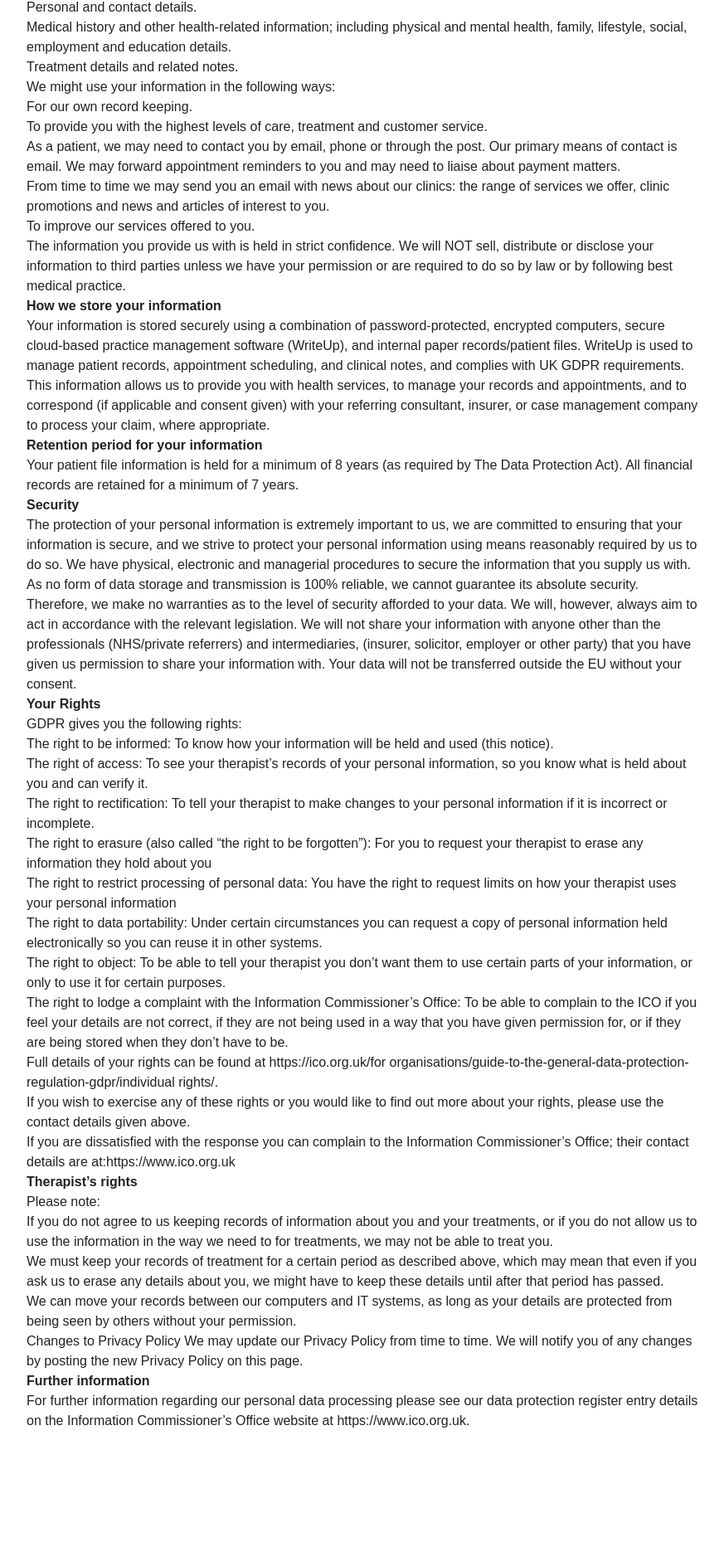
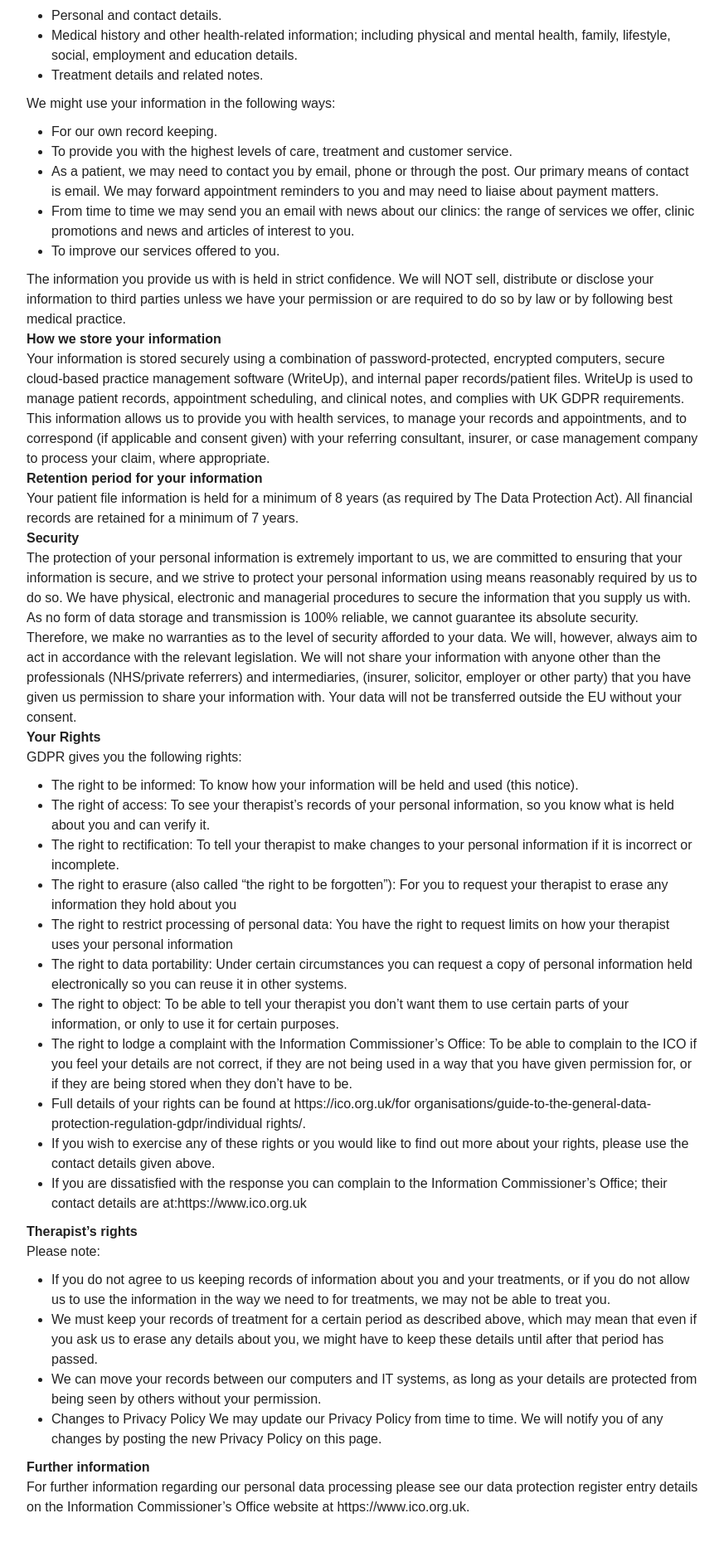
Before and after one commit to Martin2251/phrehab, a Next.js app: page /privacy in a window 1280 px wide. Shown: the part 723-2600 px from the top of the page at 83% size, without its empty margins (203-1076 px from the left). Before the commit the page ends 2488 px from the top, so only its background shows below. Built offline with nearby package versions, Linux system fonts and the light colour scheme.

Commit message:
booking link

```diff
--- a/app/page.tsx
+++ b/app/page.tsx
@@ -15,6 +15,7 @@
 import ContactCard from '@/components/ContactUs'
 import ContactSection from '@/components/ContactUs'
 import Footer from '@/components/Footer'
+import Booking from '@/components/Booking'
 
 const Home: NextPage = () => {
   const currentYear = new Date().getFullYear()
@@ -39,17 +40,12 @@
         <Hero  />
           <About  />
 
-{/*
+
           <div id="booking">
-             <CalendlyWidget
-            url="https://calendly.com/phsportsrehab/1-hour-appointment"
-            height={630}
-
-          />
-          </div> */}
+       <Booking  />
+          </div>
 
         <FindUs  />
-        <ContactSection  />
         {/* <ContactForm  /> */}
 
 
--- a/app/privacy/page.tsx
+++ b/app/privacy/page.tsx
@@ -1,9 +1,11 @@
+import ButtonFooter from '@/components/ButtonFooter';
+import Link from 'next/link';
 import React from 'react';
 
 const PrivacyPolicy = () => {
   const sectionStyle = { marginBottom: '30px' };
   const headerStyle = { borderBottom: '2px solid #333', marginBottom: '20px', paddingBottom: '10px' };
-  const listStyle = { lineHeight: '1.8' };
+
 
   return (
     <div style={{ maxWidth: '850px', margin: '0 auto', padding: '40px 20px', fontFamily: 'Arial, sans-serif', color: '#222' }}>
@@ -26,13 +28,23 @@
 </p>
 <p><strong>What information we hold and what we do with it </strong></p>
 <p>The information we hold includes your: </p>
-  <ul>
+ <ul style={{
+  listStyleType: 'disc',
+  paddingLeft: '30px',
+  marginTop: '10px',
+  marginBottom: '10px'
+}}>
     <li>Personal and contact details.  </li>
     <li>Medical history and other health-related information; including physical and  mental health, family, lifestyle, social, employment and education details.  </li>
     <li>Treatment details and related notes.  </li>
   </ul>
   <p>We might use your information in the following ways:  </p>
-  <ul>
+  <ul style={{
+  listStyleType: 'disc',
+  paddingLeft: '30px',
+  marginTop: '10px',
+  marginBottom: '10px'
+}}>
     <li>For our own record keeping.  </li>
     <li>To provide you with the highest levels of care, treatment and customer  service.  </li>
     <li>As a patient, we may need to contact you by email, phone or through the post.  Our primary means of contact is email. We may forward appointment reminders  to you and may need to liaise about payment matters.  </li>
@@ -53,7 +65,12 @@
 </p>
 <p><strong>Your Rights  </strong></p>
 <p>GDPR gives you the following rights:  </p>
-<ul>
+<ul style={{
+  listStyleType: 'disc',
+  paddingLeft: '30px',
+  marginTop: '10px',
+  marginBottom: '10px'
+}}>
   <li>The right to be informed: To know how your information will be held and used  (this notice).  </li>
   <li>The right of access: To see your therapist’s records of your personal  information, so you know what is held about you and can verify it.  </li>
   <li>The right to rectification: To tell your therapist to make changes to your  personal information if it is incorrect or incomplete.  </li>
@@ -71,7 +88,12 @@
       <section>
       <p><strong>Therapist’s rights  </strong></p>
       <p>Please note: </p>
-      <ul>
+      <ul style={{
+  listStyleType: 'disc',
+  paddingLeft: '30px',
+  marginTop: '10px',
+  marginBottom: '10px'
+}}>
         <li> If you do not agree to us keeping records of information about you and your  treatments, or if you do not allow us to use the information in the way we need  to for treatments, we may not be able to treat you. </li>
         <li>We must keep your records of treatment for a certain period as described  above, which may mean that even if you ask us to erase any details about you,  we might have to keep these details until after that period has passed.  </li>
         <li>We can move your records between our computers and IT systems, as long as  your details are protected from being seen by others without your permission.  </li>
@@ -82,6 +104,7 @@
       <p><strong>Further information </strong></p>
       <p>For further information regarding our personal data processing please see our  data protection register entry details on the Information Commissioner’s Office  website at <a href="https://www.ico.org.uk" target="_blank" rel="noopener noreferrer">https://www.ico.org.uk</a>.</p>
       </section>
+<ButtonFooter />
 
 
     </div>
--- a/app/terms/page.tsx
+++ b/app/terms/page.tsx
@@ -1,4 +1,5 @@
 "use client";
+import ButtonFooter from '@/components/ButtonFooter';
 import Link from 'next/link';
 import React from 'react';
 
@@ -154,45 +155,7 @@
 </section>
 
 
-<footer style={{ marginTop: '50px', textAlign: 'center' }}>
-  <div style={{
-    display: 'flex',
-    flexDirection: 'column',
-    alignItems: 'center',
-    gap: '20px'
-  }}>
-    <Link href="/" style={{ textDecoration: 'none' }}>
-      <span
-        style={{
-          display: 'inline-block',
-          padding: '12px 40px',
-          fontSize: '1rem',
-          fontWeight: '600',
-          color: '#fff',
-          backgroundColor: '#222', // Deep charcoal for a professional look
-          borderRadius: '4px',
-          cursor: 'pointer',
-          transition: 'all 0.2s ease',
-          border: '1px solid #222',
-        }}
-        onMouseEnter={(e) => {
-          e.currentTarget.style.backgroundColor = '#fff';
-          e.currentTarget.style.color = '#222';
-        }}
-        onMouseLeave={(e) => {
-          e.currentTarget.style.backgroundColor = '#222';
-          e.currentTarget.style.color = '#fff';
-        }}
-      >
-        Return to Home
-      </span>
-    </Link>
-
-    <p style={{ fontSize: '0.8rem', color: '#999' }}>
-      © {new Date().getFullYear()} PH Sports Rehab
-    </p>
-  </div>
-</footer>
+<ButtonFooter />
 
     </div>
   );
--- /dev/null
+++ b/components/Booking/index.tsx
@@ -0,0 +1,45 @@
+"use client"
+const Booking = () =>{
+    return(
+    <div style={{
+  display: 'flex',
+  justifyContent: 'center',
+  marginTop: '40px',
+  marginBottom: '40px'
+}}>
+  <a
+    href="https://ph-sports-rehab.selectandbook.com"
+    target="_blank"
+    rel="noopener noreferrer"
+    style={{
+      display: 'inline-block',
+      padding: '16px 40px',
+      fontSize: '1.1rem',
+      fontWeight: '600',
+      color: '#fff',
+      backgroundColor: '#1a1a1a', // Professional dark theme
+      borderRadius: '6px',
+      textDecoration: 'none',
+      cursor: 'pointer',
+      transition: 'all 0.2s ease',
+      border: '2px solid #1a1a1a',
+      textAlign: 'center',
+      boxShadow: '0 4px 6px rgba(0,0,0,0.1)'
+    }}
+    onMouseEnter={(e) => {
+      e.currentTarget.style.backgroundColor = 'transparent';
+      e.currentTarget.style.color = '#1a1a1a';
+    }}
+    onMouseLeave={(e) => {
+      e.currentTarget.style.backgroundColor = '#1a1a1a';
+      e.currentTarget.style.color = '#fff';
+    }}
+  >
+    Book Appointment Online Here
+  </a>
+</div>
+    )
+
+}
+
+export default Booking
--- /dev/null
+++ b/components/ButtonFooter/index.tsx
@@ -0,0 +1,49 @@
+"use client"
+import Link from 'next/link';
+import React from 'react'
+
+const ButtonFooter = () => {
+  return (
+<footer style={{ marginTop: '50px', textAlign: 'center' }}>
+  <div style={{
+    display: 'flex',
+    flexDirection: 'column',
+    alignItems: 'center',
+    gap: '20px'
+  }}>
+    <Link href="/" style={{ textDecoration: 'none' }}>
+      <span
+        style={{
+          display: 'inline-block',
+          padding: '12px 40px',
+          fontSize: '1rem',
+          fontWeight: '600',
+          color: '#fff',
+          backgroundColor: '#222', // Deep charcoal for a professional look
+          borderRadius: '4px',
+          cursor: 'pointer',
+          transition: 'all 0.2s ease',
+          border: '1px solid #222',
+        }}
+        onMouseEnter={(e) => {
+          e.currentTarget.style.backgroundColor = '#fff';
+          e.currentTarget.style.color = '#222';
+        }}
+        onMouseLeave={(e) => {
+          e.currentTarget.style.backgroundColor = '#222';
+          e.currentTarget.style.color = '#fff';
+        }}
+      >
+        Return to Home
+      </span>
+    </Link>
+
+    <p style={{ fontSize: '0.8rem', color: '#999' }}>
+      © {new Date().getFullYear()} PH Sports Rehab
+    </p>
+  </div>
+</footer>
+  )
+}
+
+export default ButtonFooter
```
